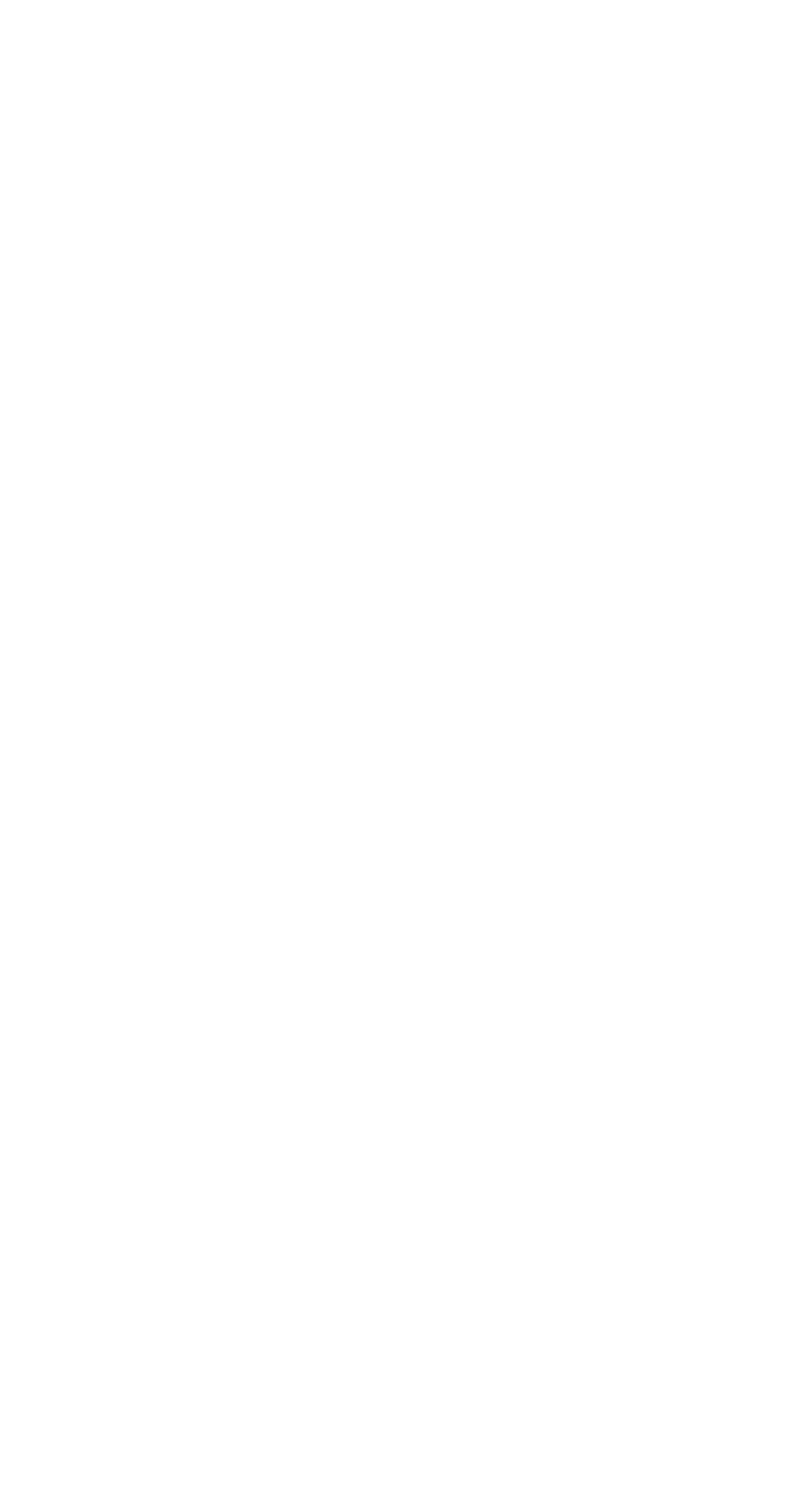
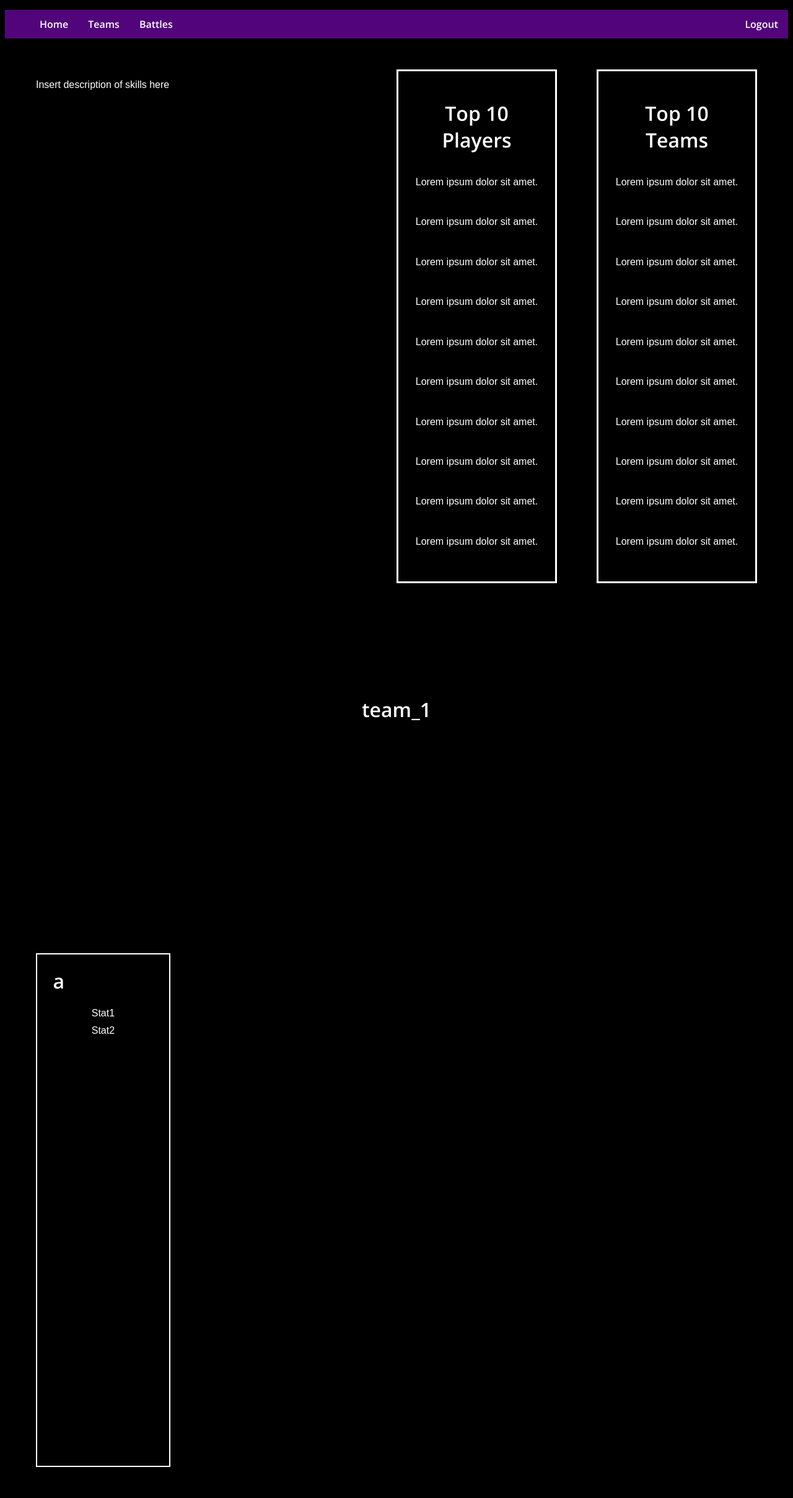
Before and after one commit to patrick-5546/battle-todo, a Django app: page /team/1/team-hub in a window 1280 px wide. Before the commit the page is empty. Shown: the whole page at 62% size. Before the commit the page ends 800 px from the top, so only its background shows below. Run offline with Django 3.2, Linux system fonts and the light colour scheme; data comes from the database, SQL or seed files in the repository; style sheets or scripts are compiled from the project's sources.

Commit message:
Added team name, player names, and more styling

```diff
--- /dev/null
+++ b/team/static/team/Base.css
@@ -0,0 +1,49 @@
+@import url("https://fonts.googleapis.com/css2?family=Comfortaa&family=Open+Sans:wght@600&display=swap");
+body {
+  background-color: #000000;
+  color: white;
+  font-family: "Comforta", sans-serif;
+}
+
+body h1 {
+  font-family: "Open Sans", sans-serif, sans-serif;
+}
+
+#navbar {
+  background: #52057b;
+  min-width: 100%;
+}
+
+#navbar a:hover {
+  color: #8EB5CD;
+  background: white;
+}
+
+#navbar a:active {
+  color: white;
+}
+
+#navbar ul {
+  list-style-type: none;
+  margin: none;
+  padding: none;
+  overflow: hidden;
+  background-color: #52057b;
+}
+
+#navbar li {
+  float: left;
+  color: white;
+}
+
+#navbar li a {
+  display: block;
+  text-align: center;
+  padding: 12px 16px;
+  text-decoration: none;
+  -webkit-transition-property: color;
+  transition-property: color;
+  -webkit-transition-duration: 300ms;
+          transition-duration: 300ms;
+}
+/*# sourceMappingURL=Base.css.map */
--- /dev/null
+++ b/team/static/team/Base.scss
@@ -0,0 +1,54 @@
+// Baseline stylesheet, loaded into all pages.
+@import url('https://fonts.googleapis.com/css2?family=Comfortaa&family=Open+Sans:wght@600&display=swap');
+
+$Base-colour: #000000;
+$Nav-colour: #52057b;
+$Card-shade: #272727;
+
+$Head-font: 'Open Sans', sans-serif;
+$Body-font: 'Comforta', sans-serif;
+
+
+body {
+    background-color: $Base-colour;
+    color: white;
+    font-family: $Body-font;
+
+    & h1 {
+        font-family: $Head-font, sans-serif;
+    }
+}
+
+#navbar {
+    background: $Nav-colour;
+    min-width: 100%;
+    & a:hover {
+        color: #8EB5CD;
+        background: white;
+    }
+
+    & a:active {
+        color: white;
+    }
+    & ul {
+        list-style-type: none;
+        margin: none;
+        padding: none;
+        overflow: hidden;
+        background-color: $Nav-colour;
+    }
+
+    & li {
+        float: left;
+        color: white;
+    }
+
+    & li a {
+        display: block;
+        text-align: center;
+        padding: 12px 16px;
+        text-decoration: none;
+        transition-property: color;
+        transition-duration: 300ms;
+    }
+}
--- a/team/static/team/Team-hub.css
+++ b/team/static/team/Team-hub.css
@@ -1,25 +1,104 @@
+@import url("https://fonts.googleapis.com/css2?family=Comfortaa&family=Open+Sans:wght@600&display=swap");
+@use './Colours';
 body {
+  background-color: #000000;
+  color: white;
+  font-family: 'Comforta', sans-serif;
+}
+
+body h1 {
+  font-family: "Open Sans", sans-serif;
+}
+
+body #navbar {
+  background: #52057b;
+}
+
+html {
+  scroll-behavior: smooth;
+}
+
+.container {
   display: -ms-grid;
   display: grid;
-  -ms-grid-columns: 3fr 1fr;
-      grid-template-columns: 3fr 1fr;
-  -ms-grid-rows: 9fr 1fr;
-      grid-template-rows: 9fr 1fr;
+  -ms-grid-columns: 2fr 1fr 1fr;
+      grid-template-columns: 2fr 1fr 1fr;
+  -ms-grid-rows: 3fr 1fr 3fr;
+      grid-template-rows: 3fr 1fr 3fr;
+  -webkit-column-gap: 5vw;
+          column-gap: 5vw;
+  row-gap: 20vh;
+  margin: 50px;
+}
+
+@media (max-width: 1120px) {
+  .container {
+    display: inline;
+  }
+  .container > .Team-box {
+    display: inline;
+  }
+}
+
+.container > .Team-box {
+  -ms-grid-column: span 3;
+      grid-column-start: span 3;
+}
+
+.Team-name {
+  -webkit-box-pack: center;
+      -ms-flex-pack: center;
+          justify-content: center;
+  -ms-grid-column: span 3;
+      grid-column-start: span 3;
+  margin-bottom: none;
 }
 
 .Team-box {
   display: -ms-grid;
   display: grid;
-  -ms-grid-columns: (1fr)[auto-fill];
-      grid-template-columns: repeat(auto-fill, 1fr);
-  place-items: center;
+  -ms-grid-columns: (1fr)[5];
+      grid-template-columns: repeat(5, 1fr);
+  gap: 20px;
+  -webkit-box-pack: center;
+      -ms-flex-pack: center;
+          justify-content: center;
 }
 
-.Teammate {
+.Team-box .Teammate-card {
+  min-width: 100%;
+  min-height: 100%;
+  max-height: 100%;
+  -webkit-box-sizing: border-box;
+          box-sizing: border-box;
+  border: 2px solid;
+  border-color: White;
+}
+
+.Team-box .Teammate-card h1 {
+  margin-left: 2vw;
+}
+
+.Team-box .Teammate-card > div {
+  text-align: center;
+  padding-bottom: 10px;
+}
+
+.Leaderboards {
   display: -ms-grid;
   display: grid;
-  -ms-grid-rows: 4fr 1fr 1fr 1fr;
-      grid-template-rows: 4fr 1fr 1fr 1fr;
-  padding: 10px;
+  -ms-grid-columns: 1fr;
+      grid-template-columns: 1fr;
+  -ms-grid-rows: 2fr (1fr)[10];
+      grid-template-rows: 2fr repeat(10, 1fr);
+  border: 3px solid;
+  border-color: white;
+  padding: 25px;
+}
+
+.Leaderboards h1, .Leaderboards p {
+  text-align: center;
+  padding: none;
+  margin: none;
 }
 /*# sourceMappingURL=Team-hub.css.map */
--- a/team/static/team/Team-hub.scss
+++ b/team/static/team/Team-hub.scss
@@ -1,21 +1,102 @@
+@import url('https://fonts.googleapis.com/css2?family=Comfortaa&family=Open+Sans:wght@600&display=swap');
+
+@use './Colours';
+@import "./Colours";
+
+$Head-font: 'Open Sans', sans-serif;
+$Body-font: 'Comforta', sans-serif;
+
 body {
+    background-color: $Base-colour;
+    color: white;
+    font-family: 'Comforta', sans-serif;
+
+    & h1 {
+        font-family: $Head-font;
+    }
+
+    & #navbar {
+        background: $Nav-colour;
+    }
+}
+
+html {
+    scroll-behavior: smooth;
+}
+
+//Overarching container
+.container {
     display: grid;
-    grid-template-columns: 3fr 1fr;
-    grid-template-rows: 9fr 1fr;
+    grid-template-columns: 2fr 1fr 1fr;
+    grid-template-rows: 3fr 1fr 3fr;
+    column-gap: 5vw;
+    row-gap: 20vh;
+    margin: 50px;
+}
+
+@media (max-width: 1120px) {
+    .container {
+        display: inline;
+        & > .Team-box {
+            display: inline;
+        }
+    }
+
+}
+
+.container > .Team-box {
+    grid-column-start: span 3;
+}
+
+.Team-name {
+    justify-content: center;
+    grid-column-start: span 3;
+    margin-bottom: none;
+}
+
+//Containers for team section and player cards
+.Team-box {
+    display: grid;
+    grid-template-columns: repeat(5, 1fr);
+    gap: 20px;
+    justify-content: center;
+
+    & .Teammate-card {
+        min-width: 100%;
+        min-height: 100%;
+        max-height: 100%;
+        box-sizing: border-box;
+        border: 2px solid;
+        border-color: White;
+        & h1 {
+            margin-left: 2vw;
+        }
+        & > div {
+            text-align: center;
+            padding-bottom: 10px;
+        }
+    }
 }
 
 
-.Team-box{
+
+//Leaderboard container
+.Leaderboards {
     display: grid;
-    grid-template-columns: repeat(auto-fill, 1fr);
-    place-items: center;
+    grid-template-columns: 1fr;
+    grid-template-rows: 2fr repeat(10, 1fr);
+    border: 3px solid;
+    border-color: white;
+    padding: 25px;
+    & h1, p {
+        text-align: center;
+        padding: none;
+        margin: none;
+    }
 }
 
-.Teammate {
-    display: grid;
-    grid-template-rows: 4fr 1fr 1fr 1fr; //TBD with skills
-    padding: 10px;
-}
+//Anchor button to scroll to upgrade skills section
+
 
 //.Statbox {}
 
--- /dev/null
+++ b/team/static/team/_Colours.scss
@@ -0,0 +1,3 @@
+$Base-colour: #000000;
+$Nav-colour: #52057b;
+$Card-shade: #272727;
--- /dev/null
+++ b/team/templates/team/Base.html
@@ -0,0 +1,37 @@
+{% load static %}
+
+<!DOCTYPE html>
+
+<head>
+    <link rel="stylesheet" type="text/css" href="{% static 'team/Base.css' %}">
+    <link rel="stylesheet" type="text/css" href="{% static 'team/main.css' %}">
+    <link rel="stylesheet" type="text/css" href="{% static 'team/Team-hub.css' %}">
+    <link rel="stylesheet" href="https://unpkg.com/aos@next/dist/aos.css" />
+    <title>Battle To-Do</title>
+</head>
+
+<body>
+    <nav id="navbar">
+        <ul>
+            <li><a href="https://google.com" target="_blank">
+                    Home
+                </a></li>
+            <li><a href="#" target="_blank">
+                    Teams
+                </a></li>
+            <li><a href="#" target="_blank">
+                    Battles
+                </a></li>
+            <li style="float: right"><a href="#" target="_blank">
+                    Logout
+                </a></li>
+        </ul>
+    </nav>
+
+    {% block content %}
+
+    {% endblock %}
+
+</body>
+
+</html>
--- a/team/templates/team/team-hub.html
+++ b/team/templates/team/team-hub.html
@@ -1,8 +1,56 @@
-<html>
+{% extends 'team/Base.html' %}
 
+{% load static %}
 
-<head>
+{% block content %}
 
-</head>
+<div class="container">
+    <div>
+        <p>Insert description of skills here</p>
+    </div>
 
-</html>
+    <div class="Leaderboards">
+        <h1>Top 10 Players</h1>
+        <p>Lorem ipsum dolor sit amet.</p>
+        <p>Lorem ipsum dolor sit amet.</p>
+        <p>Lorem ipsum dolor sit amet.</p>
+        <p>Lorem ipsum dolor sit amet.</p>
+        <p>Lorem ipsum dolor sit amet.</p>
+        <p>Lorem ipsum dolor sit amet.</p>
+        <p>Lorem ipsum dolor sit amet.</p>
+        <p>Lorem ipsum dolor sit amet.</p>
+        <p>Lorem ipsum dolor sit amet.</p>
+        <p>Lorem ipsum dolor sit amet.</p>
+    </div>
+
+    <div class="Leaderboards">
+        <h1>Top 10 Teams</h1>
+        <p>Lorem ipsum dolor sit amet.</p>
+        <p>Lorem ipsum dolor sit amet.</p>
+        <p>Lorem ipsum dolor sit amet.</p>
+        <p>Lorem ipsum dolor sit amet.</p>
+        <p>Lorem ipsum dolor sit amet.</p>
+        <p>Lorem ipsum dolor sit amet.</p>
+        <p>Lorem ipsum dolor sit amet.</p>
+        <p>Lorem ipsum dolor sit amet.</p>
+        <p>Lorem ipsum dolor sit amet.</p>
+        <p>Lorem ipsum dolor sit amet.</p>
+    </div>
+
+    <div class="Team-name" style="text-align: center;">
+        <h1> {{ team.team_name }}</h1>
+    </div>
+
+    <div class="Team-box">
+        <!--Players-->
+        {% for player in team_players %}
+        <div class="Teammate-card">
+            <h1>{{ player.player_name }}</h1>
+            <div>Stat1</div>
+            <div>Stat2</div>
+        </div>
+        {% endfor %}
+    </div>
+</div>
+
+{% endblock %}
```
Also changed, not shown: team/templates/team/main.html (+7 -23 lines), 2 other files.
